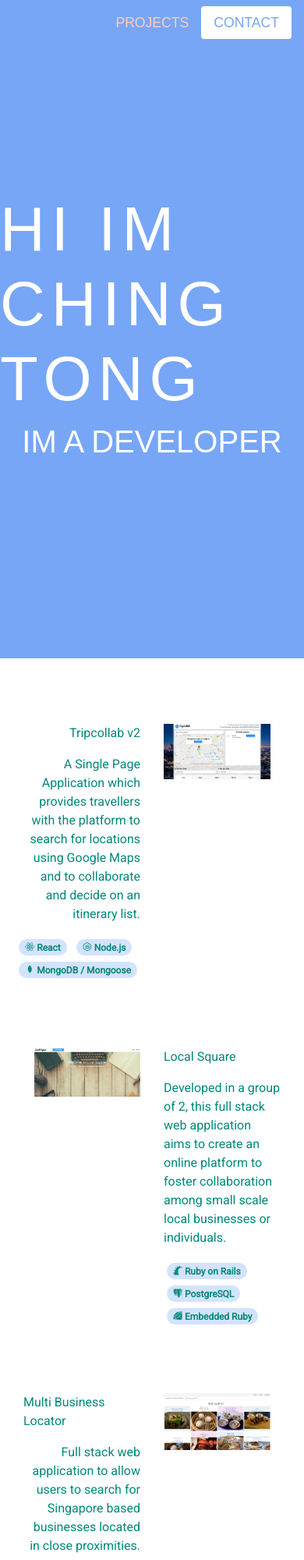
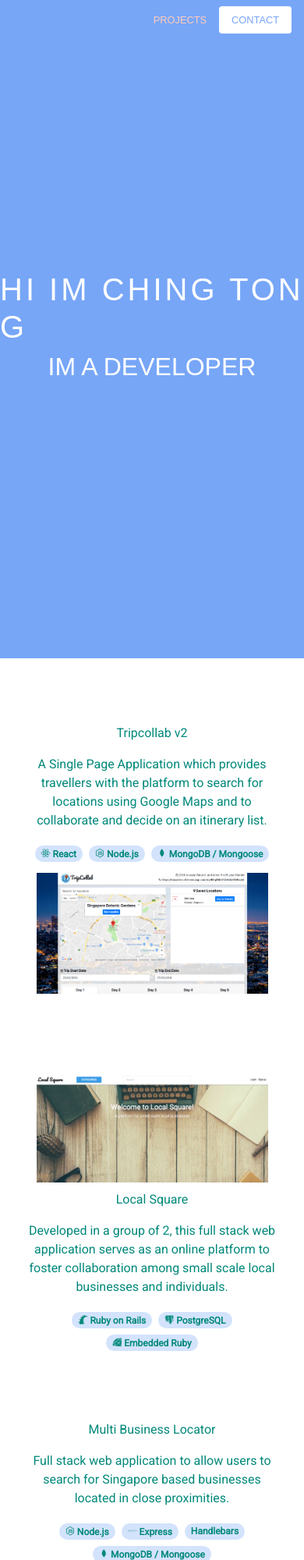
Before and after one commit to chongct/chongct.github.io, a plain HTML site: page index.html in a window 390 px wide. Shown: the top 2000 px of the page at 78% size. Drawn offline with nearby package versions, Linux system fonts and the light colour scheme; a web font is replaced by a local one.

Commit message:
responsive design

```diff
--- a/assets/css/style.css
+++ b/assets/css/style.css
@@ -87,3 +87,32 @@ nav {
   font-size: 2em;
   margin: 10px;
 }
+
+/* responsive design */
+@media only screen and (max-width: 425px) {
+  .nav-link {
+    font-size: 0.8em;
+  }
+
+  .name {
+    font-size: 2.5em;
+  }
+
+  .description {
+    font-size: 2em;
+  }
+
+  .projects p, .project-img-div {
+    text-align: center;
+  }
+
+  .project-img {
+    width: 90%;
+    height: auto;
+    margin: 10px 0;
+  }
+
+  .footer p {
+    font-size: 0.8em;
+  }
+}
--- a/index.html
+++ b/index.html
@@ -31,28 +31,28 @@
 
   <div class="container" id="projects">
     <div class="row projects">
-      <div class="col-6 d-flex flex-column justify-content-center align-items-end">
+      <div class="col-md-6 col-12 d-flex flex-column justify-content-md-center align-items-md-end justify-content-center">
         <p>Tripcollab v2</p>
         <p class="align-right">A Single Page Application which provides travellers with the platform to search for locations using Google Maps and to collaborate and decide on an itinerary list.</p>
-        <div>
+        <div class="d-flex justify-content-md-end justify-content-center">
           <span class="badge badge-pill py-1 px-2 m-1"><i class="devicon-react-original"></i> React</span>
           <span class="badge badge-pill py-1 px-2 m-1"><i class="devicon-nodejs-plain"></i> Node.js</span>
           <span class="badge badge-pill py-1 px-2 m-1"><i class="devicon-mongodb-plain"></i> MongoDB / Mongoose</span>
         </div>
       </div>
-      <div class="col-6">
+      <div class="col-md-6 col-12 d-flex align-items-center project-img-div">
         <a href="https://tripcollab-v2.herokuapp.com/"><img class="project-img" src="./assets/img/project-4.png" alt="Project 4"></a>
       </div>
     </div>
 
     <div class="row projects">
-      <div class="col-6 d-flex justify-content-end">
+      <div class="col-md-6 col-12 d-flex justify-content-end align-items-center project-img-div">
         <a href="https://localsquare.herokuapp.com/"><img class="project-img" src="./assets/img/project-3.png" alt="Project 3"></a>
       </div>
-      <div class="col-6 d-flex flex-column justify-content-center">
+      <div class="col-md-6 col-12 d-flex flex-column justify-content-center">
         <p>Local Square</p>
-        <p>Developed in a group of 2, this full stack web application aims to create an online platform to foster collaboration among small scale local businesses or individuals.</p>
-        <div>
+        <p>Developed in a group of 2, this full stack web application serves as an online platform to foster collaboration among small scale local businesses and individuals.</p>
+        <div class="d-flex justify-content-md-start flex-wrap justify-content-center">
           <span class="badge badge-pill py-1 px-2 m-1"><i class="devicon-rails-plain"></i> Ruby on Rails</span>
           <span class="badge badge-pill py-1 px-2 m-1"><i class="devicon-postgresql-plain"></i> PostgreSQL</span>
           <span class="badge badge-pill py-1 px-2 m-1"><i class="devicon-ruby-plain"></i> Embedded Ruby</span>
@@ -61,29 +61,29 @@
     </div>
 
     <div class="row projects">
-      <div class="col-6 d-flex flex-column justify-content-center align-items-end">
+      <div class="col-md-6 col-12 d-flex flex-column justify-content-md-center align-items-md-end justify-content-center">
         <p>Multi Business Locator</p>
         <p class="align-right">Full stack web application to allow users to search for Singapore based businesses located in close proximities.</p>
-        <div>
+        <div class="d-flex justify-content-md-end flex-wrap justify-content-center">
           <span class="badge badge-pill py-1 px-2 m-1"><i class="devicon-nodejs-plain"></i> Node.js</span>
           <span class="badge badge-pill py-1 px-2 m-1"><i class="devicon-express-original-wordmark"></i> Express</span>
           <span class="badge badge-pill py-1 px-2 m-1">Handlebars</span>
           <span class="badge badge-pill py-1 px-2 m-1"><i class="devicon-mongodb-plain"></i> MongoDB / Mongoose</span>
         </div>
       </div>
-      <div class="col-6">
+      <div class="col-md-6 col-12 d-flex align-items-center project-img-div">
         <a href="https://chongct-project2.herokuapp.com/"><img class="project-img" src="./assets/img/project-2.png" alt="Project 2"></a>
       </div>
     </div>
 
     <div class="row projects">
-      <div class="col-6 d-flex justify-content-end">
+      <div class="col-md-6 col-12 d-flex justify-content-end align-items-center project-img-div">
         <a href="https://chongct.github.io/project-1/"><img class="project-img" src="./assets/img/project-1.gif" alt="Project 1"></a>
       </div>
-      <div class="col-6 d-flex flex-column justify-content-center">
+      <div class="col-md-6 col-12 d-flex flex-column justify-content-center">
         <p>Follow the Trail! 👣</p>
         <p>A number based puzzle developed using Frontend web development technology.</p>
-        <div>
+        <div class="d-flex justify-content-md-start justify-content-center">
           <span class="badge badge-pill py-1 px-2 m-1"><i class="devicon-html5-plain"></i> HTML</span>
           <span class="badge badge-pill py-1 px-2 m-1"><i class="devicon-css3-plain"></i> CSS</span>
           <span class="badge badge-pill py-1 px-2 m-1"><i class="devicon-javascript-plain"></i> JavaScript</span>
```
